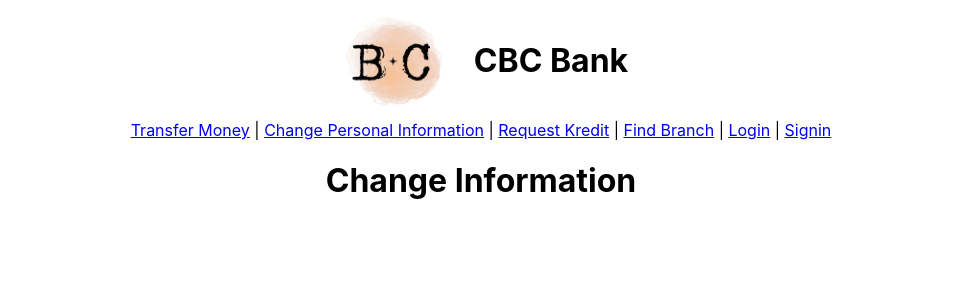
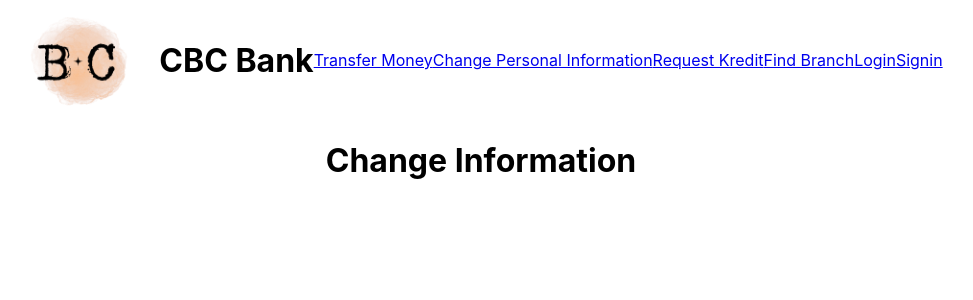
Before and after one commit to bekircbc/cbcbank-app-mern, a React (Vite) app: page /login in a window 1280 px wide. Shown: the top 300 px of the page, without its empty margins (159-1132 px from the left). Built offline with nearby package versions, Linux system fonts and the light colour scheme.

Commit message:
styling ..

```diff
--- a/src/App.jsx
+++ b/src/App.jsx
@@ -13,17 +13,19 @@ function App() {
   const { siteTitle } = useContext(AppContext);
   return (
     <div className="App">
+      <div className="header">
         <div className="title">
           <img src="images/icon.png" alt="logo" />
           <h1>{siteTitle}</h1>
         </div>
         <div className="navbar">
-        <NavLink to="/transfermoney">Transfer Money</NavLink> |{" "}
-        <NavLink to="/changeinfo">Change Personal Information</NavLink> |{" "}
-        <NavLink to="/requestkredit">Request Kredit</NavLink> |{" "}
-        <NavLink to="/findbranch">Find Branch</NavLink> |{" "}
-        <NavLink to="/login">Login</NavLink> |{" "}
+          <NavLink to="/transfermoney">Transfer Money</NavLink>
+          <NavLink to="/changeinfo">Change Personal Information</NavLink>
+          <NavLink to="/requestkredit">Request Kredit</NavLink>
+          <NavLink to="/findbranch">Find Branch</NavLink>
+          <NavLink to="/login">Login</NavLink>
           <NavLink to="/signin">Signin</NavLink>
+        </div>
       </div>
       <Routes>
         <Route path="/transfermoney" element={<TransferMoney />} />
--- a/src/App.scss
+++ b/src/App.scss
@@ -1,12 +1,21 @@
 .App {
   text-align: center;
-  .title {
+  .header {
     display: flex;
     justify-content: center;
     align-items: center;
-    gap: 20px;
-    img {
-      width: 120px;
+    .title {
+      display: flex;
+      justify-content: flex-end;
+      align-items: center;
+      gap: 20px;
+      img {
+        width: 120px;
+      }
+    }
+    .navbar {
+      display: flex;
+      justify-content: flex-end;
     }
   }
 }
```
Lines whose indentation alone changed are shown as unchanged.
